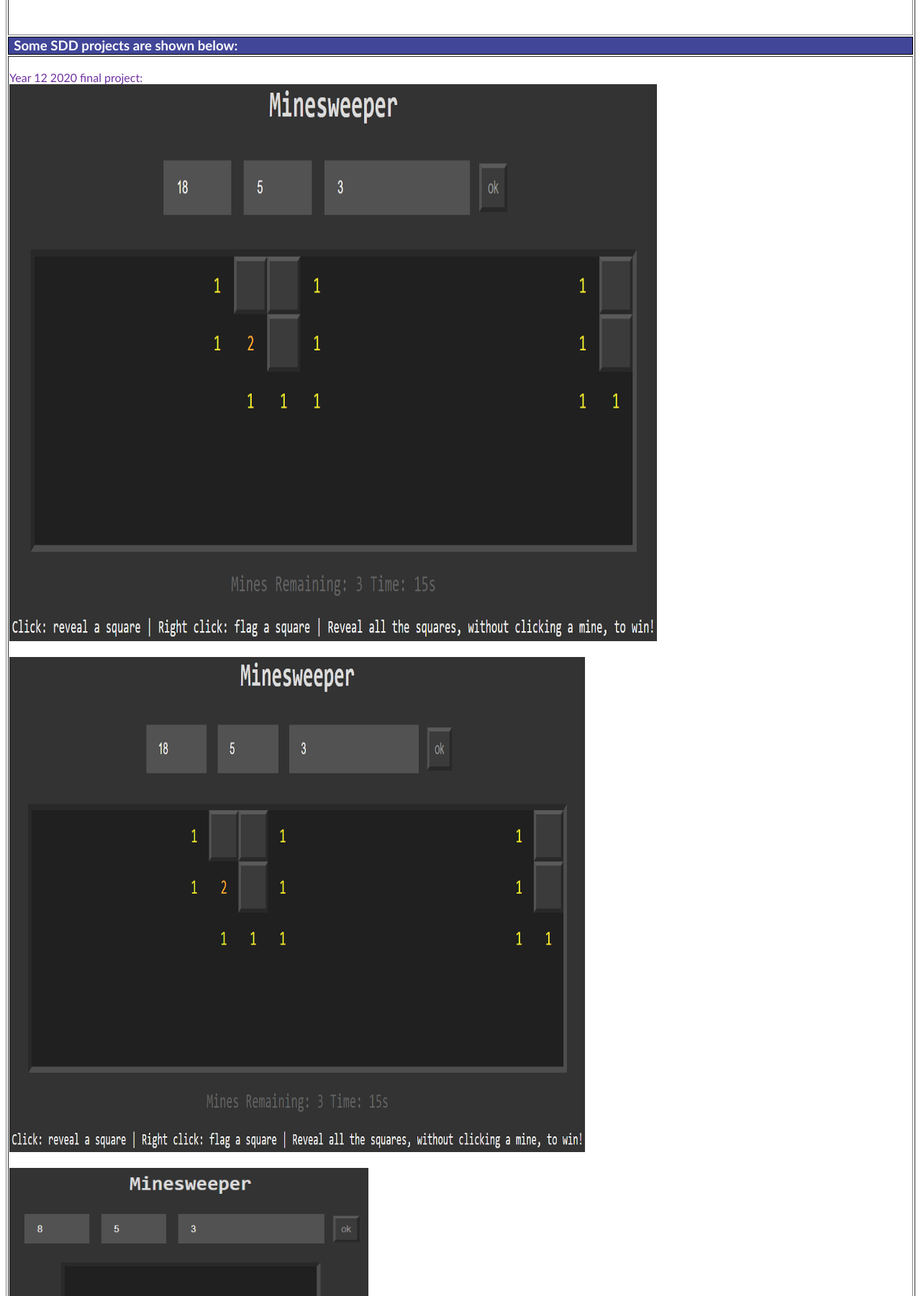
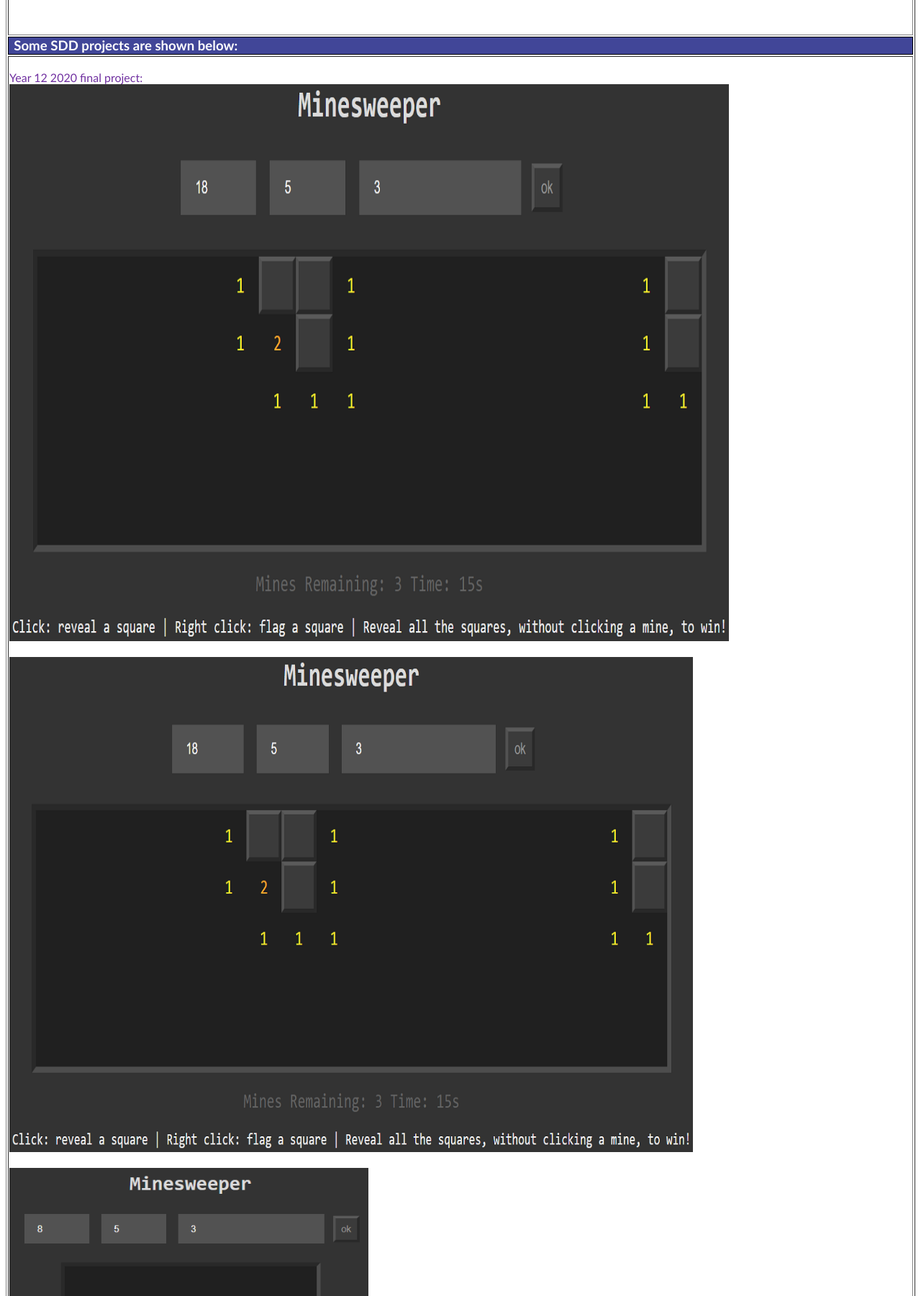
Before and after one commit to bwattle/StudentProjects, a plain HTML site: page index.html in a window 1280 px wide. Shown: the part 643-2444 px from the top of the page at 72% size. Drawn offline with Linux system fonts and the light colour scheme.

Commit message:
Index: trying 1,000px

```diff
--- a/index.html
+++ b/index.html
@@ -109,10 +109,10 @@
       <td class="auto-style1">
       <p style="margin:0in;font-family:&quot;Times New Roman&quot;;font-size:12.0pt;color:#7030A0">&nbsp;</p>
       <p style="margin:0in;font-family:Calibri;color:#7030A0"> Year 12 2020 final project:</p>
-      <img src="images/Minesweeper-Harvey1400x720.png" width="900" height="774"alt="Image of the minesweeper field during game play" title="Minesweeper field during game play" />
+      <img src="images/Minesweeper-Harvey1400x720.png" width="1000" height="774"alt="Image of the minesweeper field during game play" title="Minesweeper field during game play" />
                   <br />
           <br />
-      <img src="images/Minesweeper-Harvey1400x720.png" width="800" height="688" alt="Image of the minesweeper field during game play" title="Minesweeper field during game play" />
+      <img src="images/Minesweeper-Harvey1400x720.png" width="950" height="688" alt="Image of the minesweeper field during game play" title="Minesweeper field during game play" />
         <br />
           <br />
 <p style="margin:0in" min-width:"499" media="(min-width: 400px)" >
```
